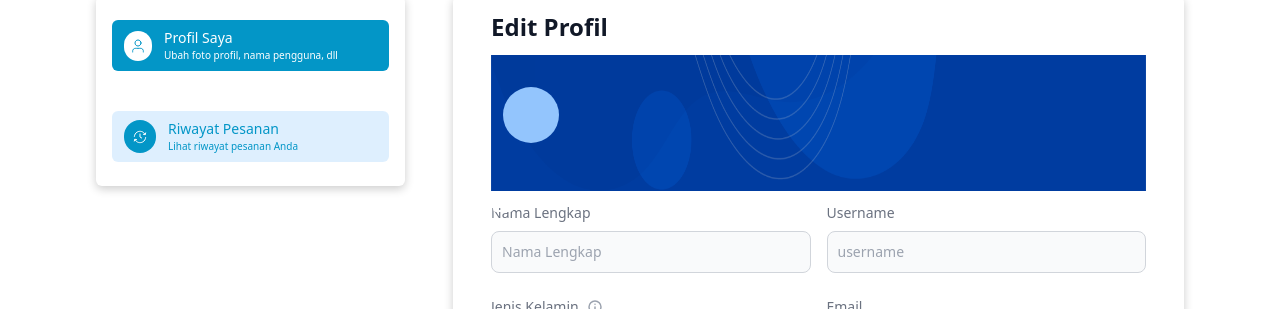
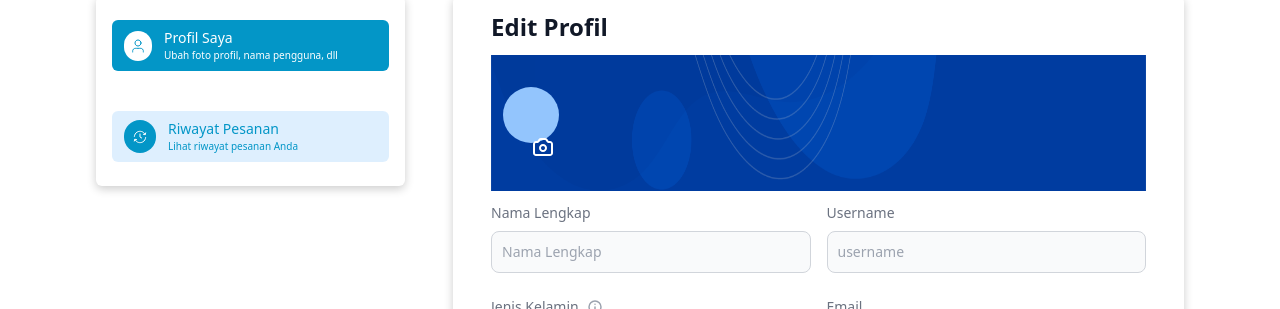
Before and after one commit to Group-Project-Kelompok-1-FE-17-BE-20/Front-End, a React (Vite) app: page /profilsaya in a window 1280 px wide. Shown: the part 252-561 px from the top of the page. Built offline with nearby package versions, Linux system fonts and the light colour scheme.

Commit message:
memperbarui data

```diff
--- a/src/Pages/ProfilSaya.tsx
+++ b/src/Pages/ProfilSaya.tsx
@@ -61,9 +61,7 @@ function UserProfile() {
           <nav className="flex mb-4 font-poppins " aria-label="Breadcrumb">
             <ol className="inline-flex items-center space-x-1 md:space-x-3">
               <li className="inline-flex items-center">
-                <a className="inline-flex items-center text-xl font-medium text-gray-500 hover:text-gray-700">
-                  Kelola informasi profil Anda untuk mengontrol, melindungi dan mengamankan akun
-                </a>
+                <a className="inline-flex items-center text-xl font-medium text-gray-500 hover:text-gray-700">Kelola informasi profil Anda untuk mengontrol, melindungi dan mengamankan akun</a>
               </li>
             </ol>
           </nav>
@@ -221,8 +219,7 @@ function myProfile(): JSX.Element {
               </div>
             )}
           </button>
-
-          <div className="Camera" style={{ width: "50%", height: "50%", position: "absolute", cursor: "pointer" }}>
+          <div className="Camera top-20 ml-10" style={{ width: "50%", height: "50%", position: "absolute", cursor: "pointer" }}>
             <svg xmlns="http://www.w3.org/2000/svg" width="24" height="24" viewBox="0 0 24 24" fill="none" aria-hidden="true" role="img">
               {/* You can keep the camera icon if you want, or remove it since the input will handle the upload */}
               <path
@@ -241,7 +238,6 @@ function myProfile(): JSX.Element {
               />
             </svg>
           </div>
-
           <div className="GantiCover" style={{ width: 40, height: 20, position: "absolute", top: 0, right: 0, padding: "5px", display: "flex", justifyContent: "flex-end", alignItems: "flex-start" }}>
             <label htmlFor="uploadInput" className="Cover" style={{ width: 70, height: 15, display: "flex", alignItems: "center" }}>
               <input type="file" id="uploadInput" accept="image/*" style={{ display: "none" }} onChange={handleImageUpload} />
```
